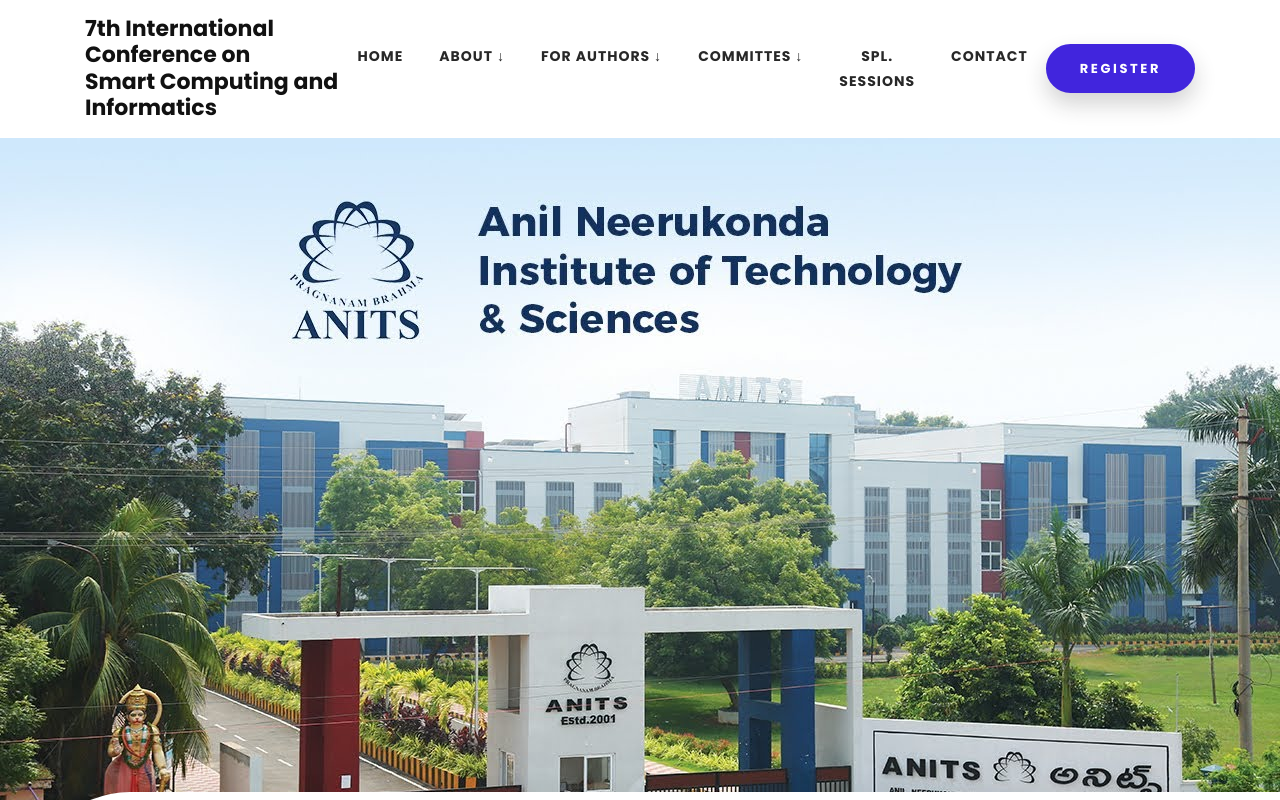
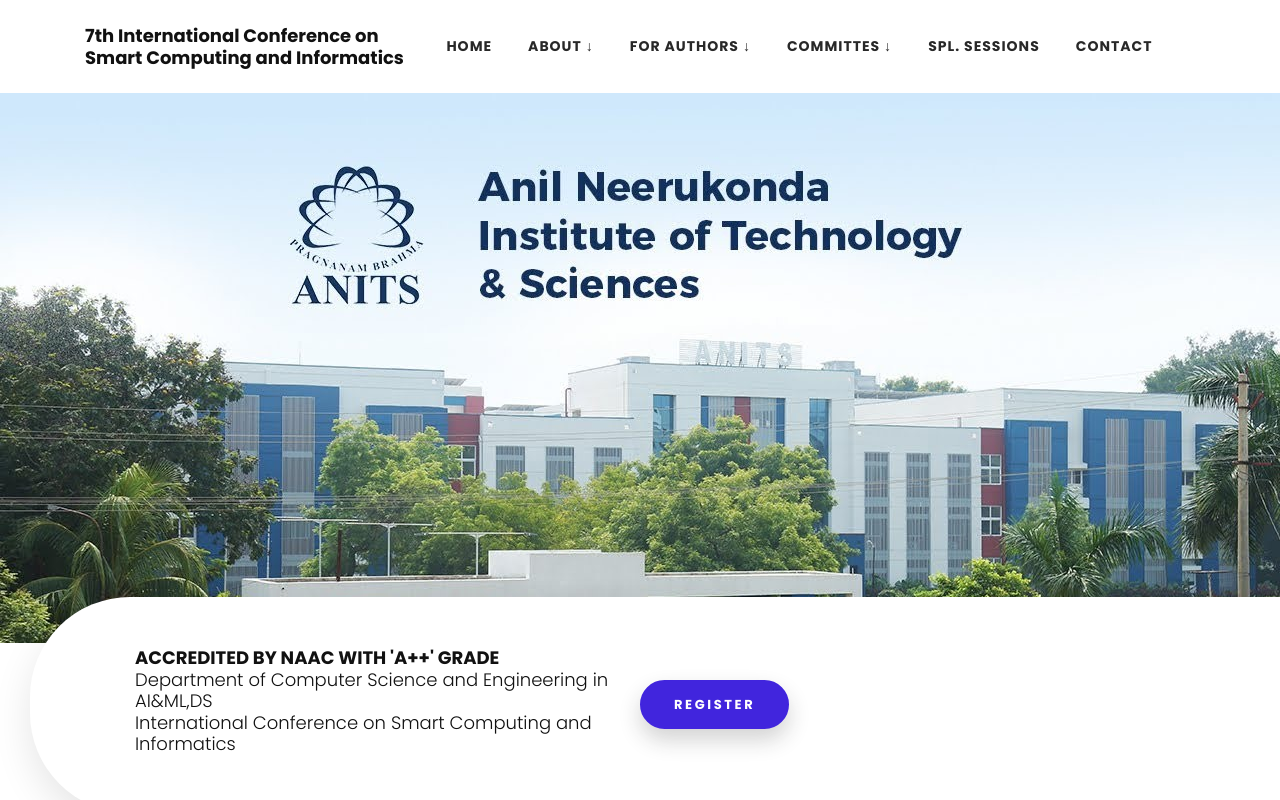
Before and after one commit to teamDevoSpace/Conference, a plain HTML site: page index.html in a window 1280 px wide. Drawn offline with nearby package versions, Linux system fonts and the light colour scheme; some packages are replaced by stand-ins of ours; a script that the page names is missing; a web font is replaced by a local one.

Commit message:
Minor  home page updates

```diff
--- a/css/style.css
+++ b/css/style.css
@@ -413,7 +413,7 @@
 banner
 -------------------------------*/
 .section-banner {
-  min-height: 700px;
+  min-height: 550px;
   position: relative;
   background: #eee;
   background-repeat: no-repeat;
--- a/index.html
+++ b/index.html
@@ -46,15 +46,16 @@
  <header class="header-bar">
  	<nav class="navbar navbar-expand-lg main-nav">
  		<div class="container">
-        <h4 class="mt-2 mb-2 left-align">7th International Conference on
+        <h5 class="mt-2 mb-2 left-align">7th International Conference on
           <br>
           Smart Computing and Informatics
-        </h4>
+        </h5>
  			</a>
 
  			<button class="navbar-toggler" type="button" data-toggle="collapse" data-target="#navbarNavDropdown"
  				aria-controls="navbarNavDropdown" aria-expanded="false" aria-label="Toggle navigation">
- 				<span class="tf-ion-android-menu"></span>
+ 				<span class=""><i class="fas fa-bars"></i>
+         </span>
  			</button>
 
  			<!--  MAIN MENU  -->
@@ -114,7 +115,7 @@
  					</li>
  				</ul>
 
- 				<a href="pricing.html" class="btn btn-secondary btn-rounded mt-3 mt-lg-0">Register</a>
+ 				<!-- <a href="pricing.html" class="btn btn-secondary btn-rounded mt-3 mt-lg-0">Register</a> -->
  			</div>
  		</div>
  	</nav>
@@ -122,14 +123,14 @@
  <!-- Navigation End -->
 
 <!-- Section START-->
-<section class="section-banner d-flex align-items-center" style="background-image: url(images/banner/banner-3.jpg);">
+<section class="section-banner d-flex align-items-center" style="background-image: url(images/banner/banner-4.jpg);">
     <div class="container">
         <div class="row">
             <div class="col-lg-7 mr-auto">
                <div class="banner-content">
-                    <!-- <span>November 12, at 10.00am</span>
-                    <h1 class="mt-3 mb-5">The future <br>& Tech Expo</h1> -->
-                    <!-- <a href="#" class="btn btn-hero btn-rounded">Discover more</a> -->
+                    <!-- <span> </span>
+                    <h1 class="mt-3 mb-5"><br><br><br></h1>
+                    <a href="#" class="btn btn-hero btn-rounded" >Register</a> -->
                </div>
             </div>
         </div>
@@ -143,13 +144,14 @@
 	<div class="container">
 		<div class="counter-inner">
 			<div class="row align-items-center">
+        <div style="justify-content: space-between;"></div>
 				<div class="col-lg-6">
 						<h5 class="font-weight-light"><span class="font-weight-bold">ACCREDITED BY NAAC WITH 'A++' GRADE</span> <br>Department of Computer Science and Engineering in AI&ML,DS<br>
               International Conference on Smart Computing and Informatics
-          </h5>
+            </h5>
 					</div>
+          <a href="#" class="btn btn-hero btn-rounded" style="z-index: 1;" >Register</a>
 				</div>
-
 			</div>
 		</div>
 	</div>
```
Also changed, not shown: images/banner/banner-4.jpg (added).
